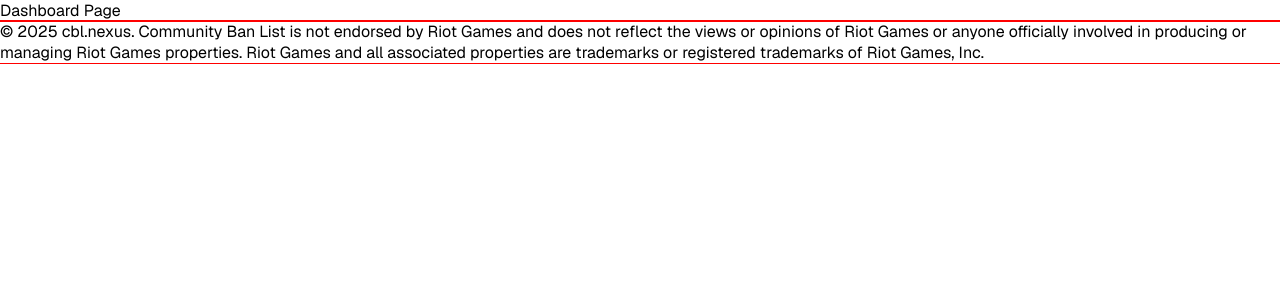
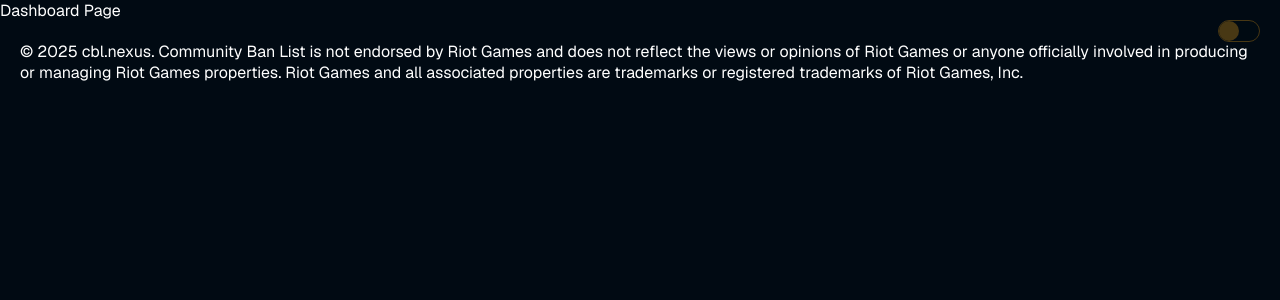
Before and after one commit to MGSimard/cbl, a Next.js app: page /dashboard in a window 1280 px wide. Shown: the top 300 px of the page. Built offline with nearby package versions, Linux system fonts and the light colour scheme.

Commit message:
Theme toggle

```diff
--- a/src/app/layout.tsx
+++ b/src/app/layout.tsx
@@ -1,7 +1,9 @@
 import type { Metadata } from "next";
 import { Geist, Geist_Mono } from "next/font/google";
+import { ThemeToggle } from "@/components/ThemeToggle";
 import { Footer } from "@/components/Footer";
 import "@/styles/globals.css";
+import { ThemeProvider } from "next-themes";
 
 const geistSans = Geist({
   variable: "--font-geist-sans",
@@ -24,10 +26,13 @@ export default function RootLayout({
   children: React.ReactNode;
 }>) {
   return (
-    <html lang="en">
+    <html lang="en" suppressHydrationWarning>
       <body className={`${geistSans.variable} ${geistMono.variable}`}>
-        {children}
-        <Footer />
+        <ThemeProvider defaultTheme="dark" enableSystem={false}>
+          <ThemeToggle />
+          {children}
+          <Footer />
+        </ThemeProvider>
       </body>
     </html>
   );
--- /dev/null
+++ b/src/components/ThemeToggle.module.css
@@ -0,0 +1,6 @@
+#theme-toggle {
+  position: fixed;
+  top: var(--sitePadding);
+  right: var(--sitePadding);
+  z-index: 100;
+}
--- /dev/null
+++ b/src/components/ThemeToggle.tsx
@@ -0,0 +1,26 @@
+"use client";
+import { useEffect, useState } from "react";
+import { useTheme } from "next-themes";
+
+export function ThemeToggle() {
+  const [mounted, setMounted] = useState(false);
+  const { resolvedTheme, setTheme } = useTheme();
+
+  const toggleTheme = () => {
+    setTheme(resolvedTheme === "light" ? "dark" : "light");
+  };
+
+  useEffect(() => setMounted(true), []);
+
+  return (
+    <input
+      type="checkbox"
+      id="theme-toggle"
+      aria-label="Toggle theme"
+      title="Toggle theme"
+      checked={resolvedTheme === "light"}
+      onChange={toggleTheme}
+    />
+  );
+}
+//
--- a/src/styles/globals.css
+++ b/src/styles/globals.css
@@ -1,13 +1,25 @@
 /* THEME*/
 :root {
+  --siteMaxWidth: 1440px;
+  --sitePadding: 2rem;
+
   /* Fallbacks */
+  --clrText: hsl(45, 10%, 59%);
+  --clrHeading: hsl(40, 50%, 88%);
+  --clrSubheading: hsl(41, 56%, 51%);
+
   --clrBg: hsl(210, 90%, 4%);
+  --clrBorderMuted: hsl(210, 14%, 14%);
+  --clrBorderGoldIdle: hsl(42, 56%, 18%);
+  --clrBorderGoldActive: hsl(41, 56%, 51%);
 }
 :root[data-theme="light"] {
   --clrBg: hsl(0, 0%, 100%);
+  --clrBorder: "";
 }
 :root[data-theme="dark"] {
   --clrBg: hsl(210, 90%, 4%);
+  --clrBorder: "";
 }
 /**/
 /* CORE */
@@ -15,10 +27,11 @@
   margin: 0;
   padding: 0;
   box-sizing: border-box;
-  outline: 1px solid red;
+  /* outline: 1px solid red; */
 }
 html {
   font-size: 62.5%;
+  background: var(--clrBg);
   scroll-behavior: smooth;
 }
 @media (prefers-reduced-motion: reduce) {
@@ -41,12 +54,67 @@ main {
   flex-grow: 1;
 }
 main#hero {
-  background: linear-gradient(to bottom, transparent, var(--clrBg)), url("/assets/header_4k.webp");
+  background: linear-gradient(hsla(from var(--clrBg) h s l / 0.5), var(--clrBg)), url("/assets/header_4k.webp");
   background-size: cover;
   background-position: center top;
   background-repeat: no-repeat;
-  text-align: center;
+}
+footer {
+  padding: var(--sitePadding);
 }
 /**/
 /* NORMALIZE */
+img,
+svg {
+  display: block;
+  max-width: 100%;
+}
+button {
+  font-family: inherit;
+  font-size: inherit;
+  background: none;
+  border: none;
+  cursor: pointer;
+  &:disabled {
+    cursor: default;
+  }
+}
+button svg {
+  width: 1em;
+  height: 1em;
+}
 /**/
+/* THEME TOGGLE */
+#theme-toggle {
+  all: unset;
+  position: fixed;
+  top: var(--sitePadding);
+  right: var(--sitePadding);
+  z-index: 100;
+  width: 4rem;
+  height: 2rem;
+  border: 1px solid var(--clrBorderGoldIdle);
+  border-radius: 999rem;
+  background: hsla(from var(--clrBg) h s l / 0.5);
+  cursor: pointer;
+  &:hover,
+  &:focus-visible {
+    border-color: var(--clrBorderGoldActive);
+  }
+  &::before {
+    display: inline-block;
+    content: "";
+    height: 100%;
+    aspect-ratio: 1;
+    background: var(--clrBorderGoldIdle);
+    border-radius: 999rem;
+    transition: transform 0.2s ease-out;
+  }
+  &:hover::before,
+  &:focus-visible::before {
+    background: var(--clrBorderGoldActive);
+  }
+  &:checked::before {
+    transform: translateX(100%);
+  }
+}
```
Also changed, not shown: src/components/Icons.tsx (added).
